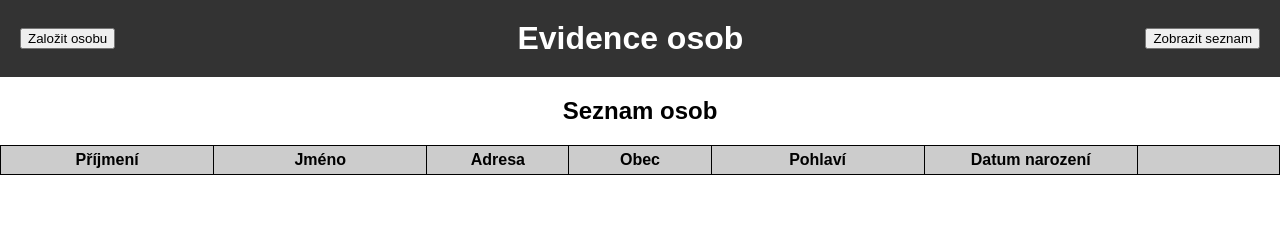
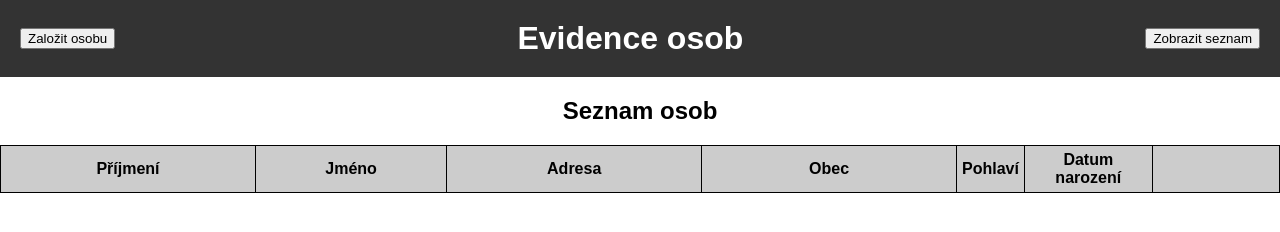
Before and after one commit to Martinezada/EvidenceOsob, a plain HTML site: page index.html in a window 1280 px wide. Both pictures are taken after a click on the button "Zobrazit seznam". Drawn offline with Linux system fonts and the light colour scheme.

```diff
--- a/evidence.css
+++ b/evidence.css
@@ -105,7 +105,7 @@
 }
 
 th:nth-child(1) {
-    width: 15%;
+    width: 20%;
 }
 
 th:nth-child(2) {
@@ -114,15 +114,15 @@
 
 th:nth-child(3),
 th:nth-child(4) {
-    width: 10%;
+    width: 20%;
 }
 
 th:nth-child(5) {
-    width: 15%;
+    width: 5%;
 }
 
 th:nth-child(6) {
-    width: 15%;
+    width: 10%;
 }
 
 th:nth-child(7) {
```
